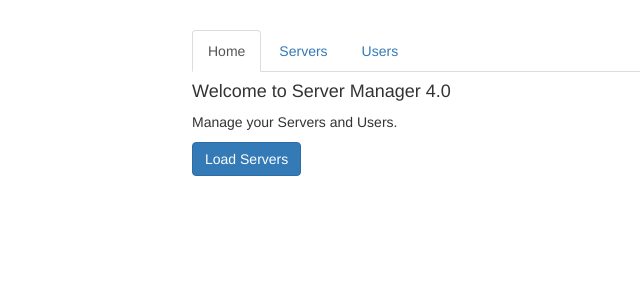
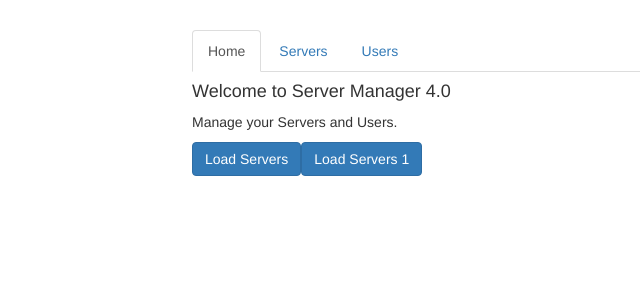
Before and after one commit to cavargas40/ng-routing-complex, an Angular app: page / in a window 1280 px wide. Shown: the top 300 px of the page, without its empty margins (73-713 px from the left). Built offline with nearby package versions, Linux system fonts and the light colour scheme.

Commit message:
passing query parameters and fragments

```diff
--- a/src/app/app.module.ts
+++ b/src/app/app.module.ts
@@ -8,16 +8,17 @@ import { AppComponent } from './app.component';
 import { HomeComponent } from './home/home.component';
 import { UsersComponent } from './users/users.component';
 import { ServersComponent } from './servers/servers.component';
-import { UserComponent } from './users/user/user.component';
 import { EditServerComponent } from './servers/edit-server/edit-server.component';
 import { ServerComponent } from './servers/server/server.component';
 import { ServersService } from './servers/servers.service';
+import { UserComponent } from './users/user/user.component';
 
 const appRoutes: Routes = [
   { path: '', component: HomeComponent },
   { path: 'users', component: UsersComponent },
   { path: 'users/:id/:name', component: UserComponent },
   { path: 'servers', component: ServersComponent },
+  { path: 'servers/:id:/edit', component: EditServerComponent },
 ];
 
 @NgModule({
--- a/src/app/home/home.component.html
+++ b/src/app/home/home.component.html
@@ -4,3 +4,7 @@
 <button class="btn btn-primary" (click)="onLoadServers()">
     Load Servers
 </button>
+
+<button class="btn btn-primary" (click)="onLoadServer(1)">
+    Load Servers 1
+</button>
--- a/src/app/home/home.component.ts
+++ b/src/app/home/home.component.ts
@@ -13,9 +13,14 @@ export class HomeComponent implements OnInit {
   ngOnInit() {
   }
 
-  onLoadServers(){
+  onLoadServers() {
     this.router.navigate(['/servers']);
     // this.router.navigate(['/servers'], { relativeTo: this.activatedRoute });
   }
 
+  onLoadServer(id: number) {
+    this.router.navigate(['/servers', id, 'edit'], { queryParams: { allowEdit: 1 }, fragment: 'loading' })
+    //<!-- http://localhost:4200/servers/5/edit?allowEdit=1#loading -->
+  }
+
 }
--- a/src/app/servers/servers.component.html
+++ b/src/app/servers/servers.component.html
@@ -1,7 +1,11 @@
 <div class="row">
   <div class="col-xs-12 col-sm-4">
     <div class="list-group">
+      <!-- http://localhost:4200/servers/5/edit?allowEdit=1#loading -->
       <a
+        [routerLink]="['/servers', 5, 'edit']"
+        [queryParams]="{ allowEdit: 1 }"
+        fragment="loading"
         href="#"
         class="list-group-item"
         *ngFor="let server of servers">
--- a/src/app/users/user/user.component.ts
+++ b/src/app/users/user/user.component.ts
@@ -1,13 +1,15 @@
-import { Component, OnInit } from '@angular/core';
+import { Component, OnInit, OnDestroy } from '@angular/core';
 import { ActivatedRoute, Params } from '@angular/router';
+import { Subscription } from 'rxjs/Subscription';
 
 @Component({
   selector: 'app-user',
   templateUrl: './user.component.html',
   styleUrls: ['./user.component.css']
 })
-export class UserComponent implements OnInit {
+export class UserComponent implements OnInit, OnDestroy {
   user: { id: number, name: string };
+  paramsSubscription: Subscription;
 
   constructor(private activatedRoute: ActivatedRoute) { }
 
@@ -26,4 +28,11 @@ export class UserComponent implements OnInit {
       })
   }
 
+  ngOnDestroy() {
+    if(this.paramsSubscription) {
+      this.paramsSubscription.unsubscribe();
+    }
+  }
+
+
 }
```
